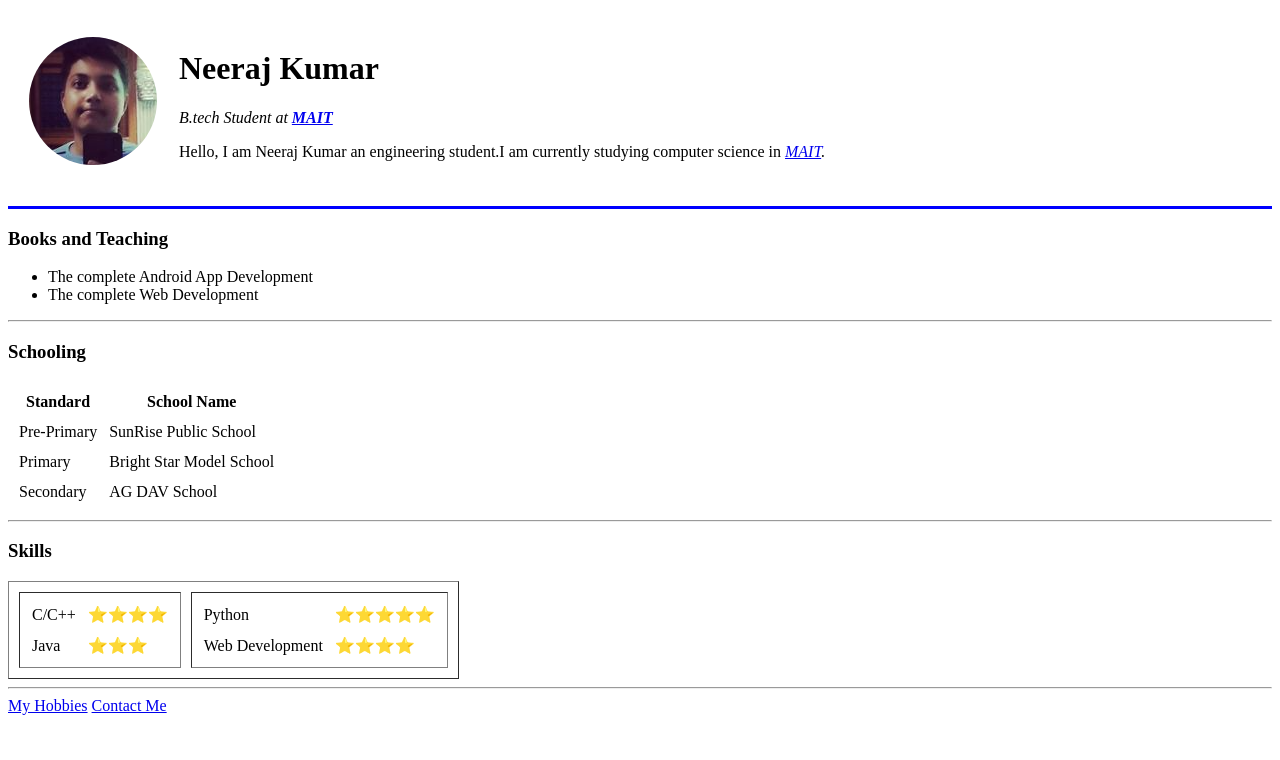
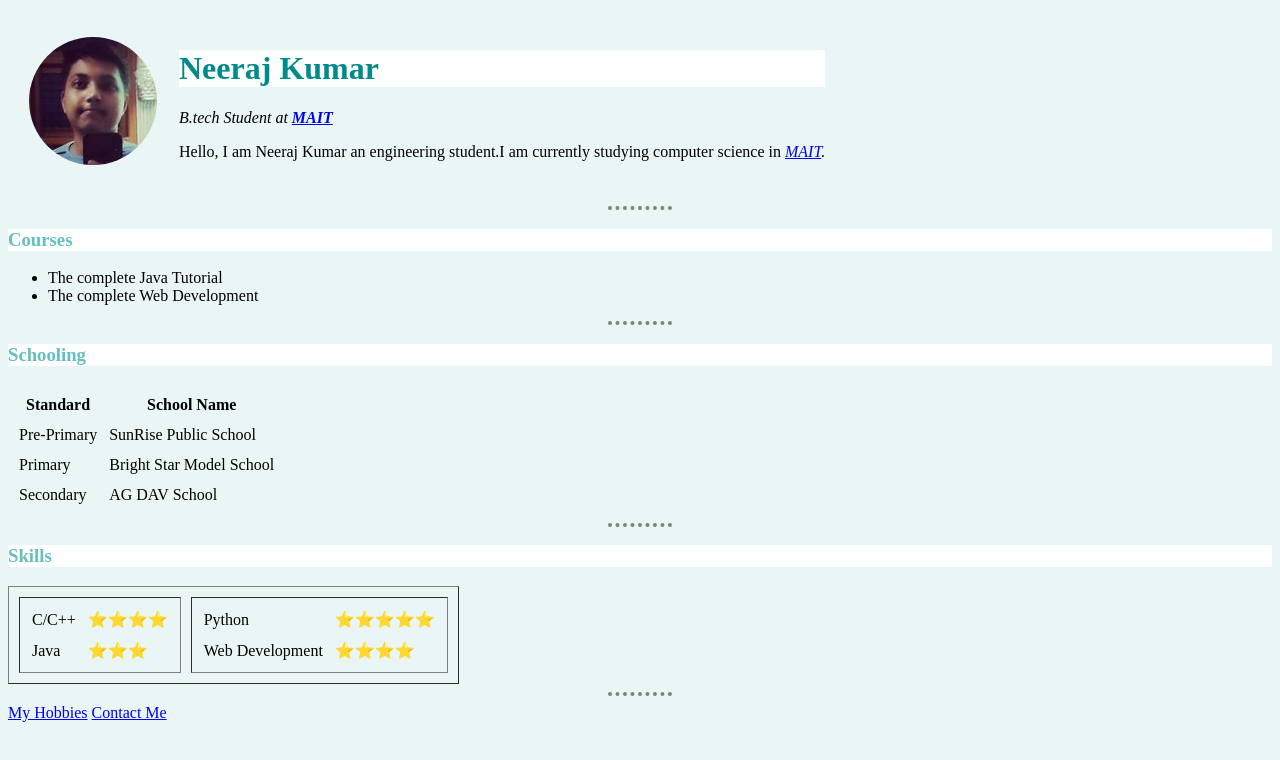
Before and after one commit to imneerajkumar/ps, a plain HTML site: page index.html in a window 1280 px wide. Drawn offline with Linux system fonts and the light colour scheme.

Commit message:
Add initial ps website files

```diff
--- /dev/null
+++ b/css/styles.css
@@ -0,0 +1,21 @@
+body {
+  background-color: #EAF6F6;
+}
+
+hr {
+  border-style: none;
+  border-top-style: dotted;
+  border-color: grey;
+  border-width: 4px;
+  width: 5%;
+}
+
+h1{
+  color: #008B8B;
+  background-color: white;
+}
+
+h3{
+  color: #66BFBF;
+  background-color: white;
+}
--- a/index.html
+++ b/index.html
@@ -4,6 +4,8 @@
 <head>
   <meta charset="utf-8">
   <title>😎Neeraj's Personal Site</title>
+  <link rel="stylesheet" href="css/styles.css">
+
 </head>
 
 <body>
@@ -18,10 +20,10 @@
       </td>
     </tr>
   </table>
-  <hr size="3" color="Blue">
-  <h3>Books and Teaching</h3>
+  <hr>
+  <h3>Courses</h3>
   <ul>
-    <li>The complete Android App Development</li>
+    <li>The complete Java Tutorial</li>
     <li>The complete Web Development</li>
   </ul>
   <hr>
```
Also changed, not shown: contact.html (+2 -0 lines), hobbies.html (+1 -0 lines).
